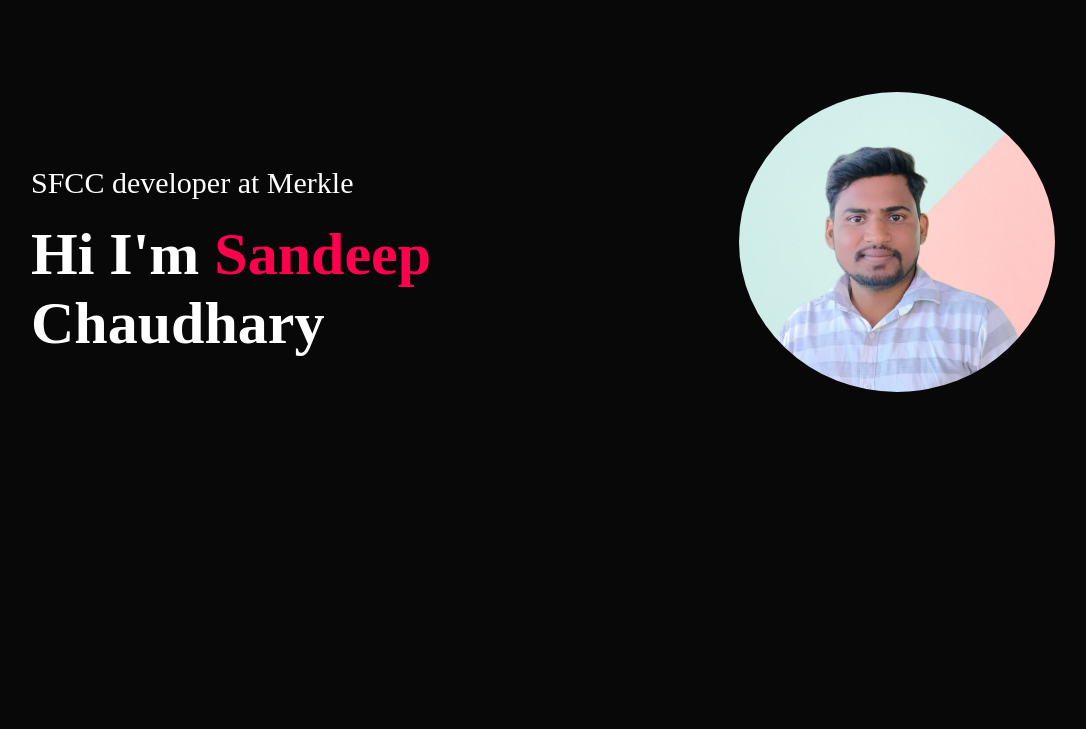
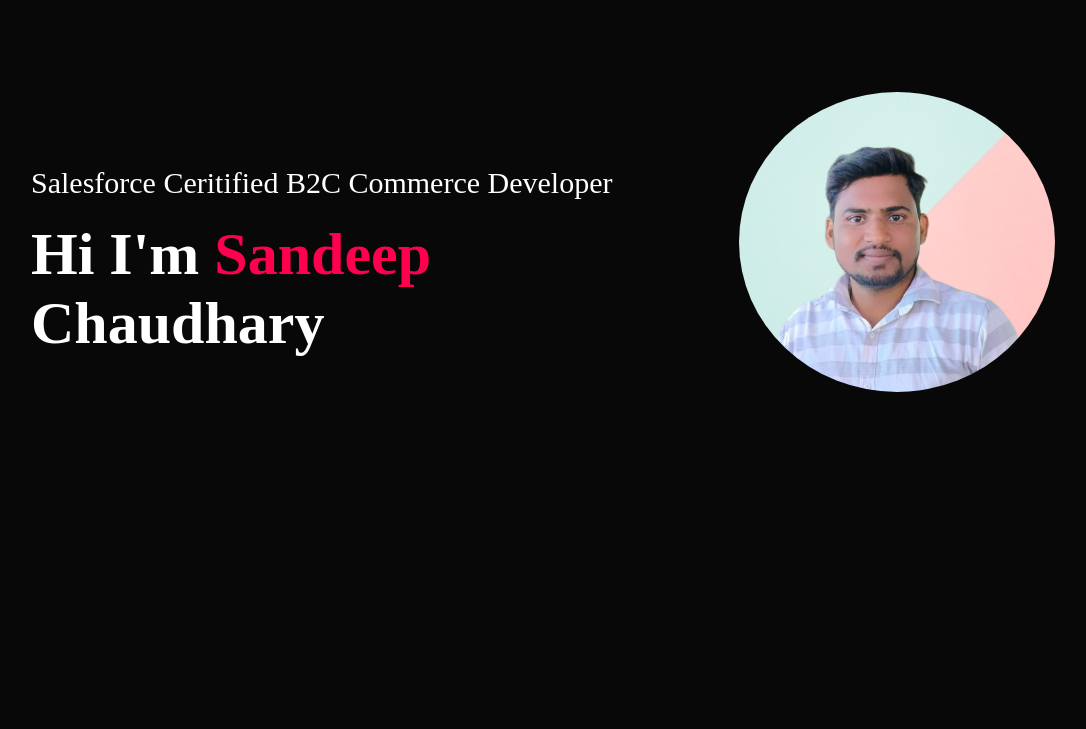
Before and after one commit to chaudharystar/chaudharystar.github.io, a plain HTML site: page index.html in a window 1280 px wide. Shown: the part 71-800 px from the top of the page, without its empty margins (97-1183 px from the left). Drawn offline with Linux system fonts and the light colour scheme.

Commit message:
comapany name changes

```diff
--- a/index.html
+++ b/index.html
@@ -31,7 +31,7 @@
             </nav>
             <div class="home">
                 <div class="header-text">
-                    <p>SFCC developer at Merkle</p>
+                    <p>Salesforce Ceritified B2C Commerce Developer</p>
                     <h1>Hi I'm <span>Sandeep</span> <br>Chaudhary</h1>
                     <!-- <div id="particles-js"></div> -->
                 </div>
```
